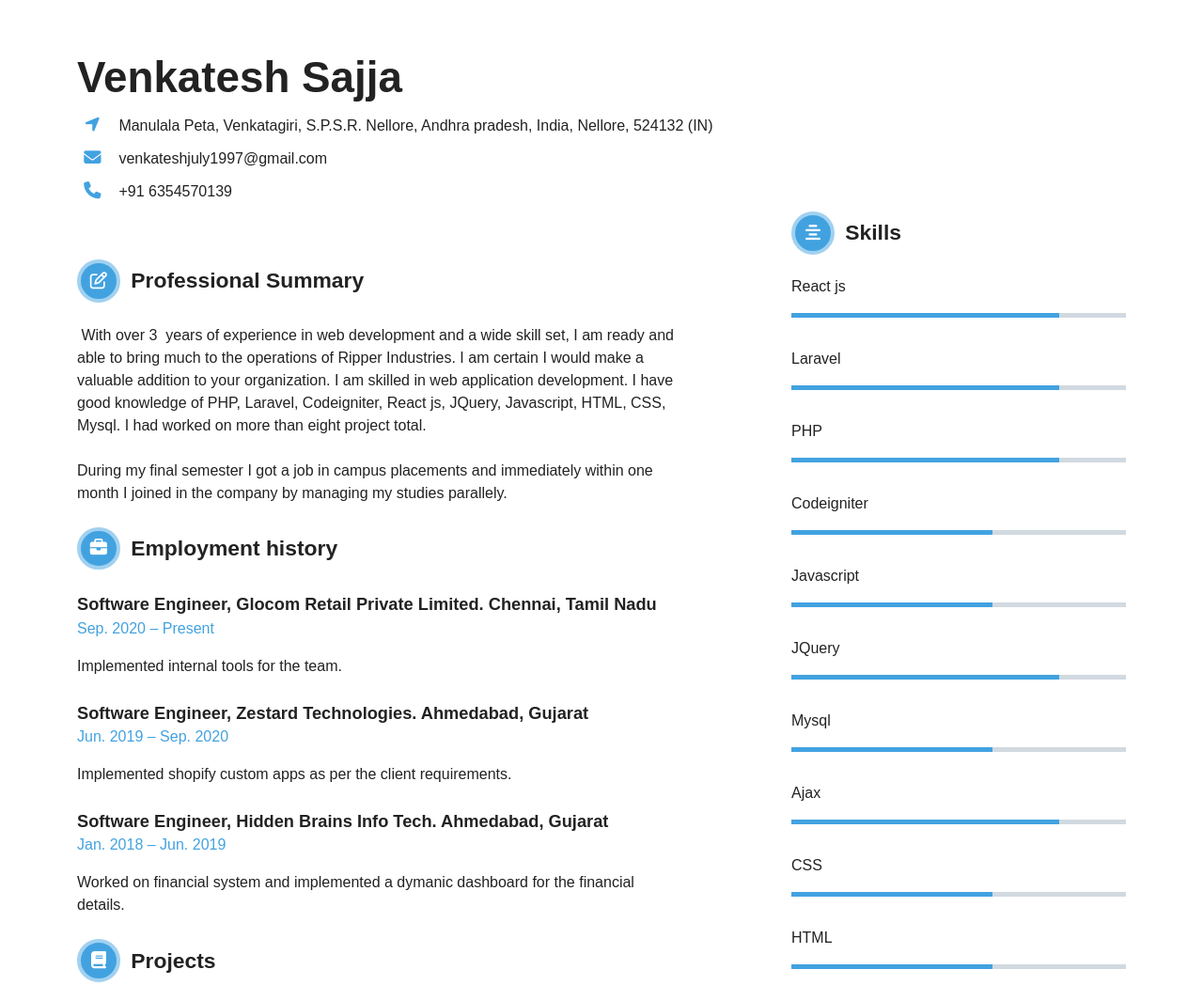
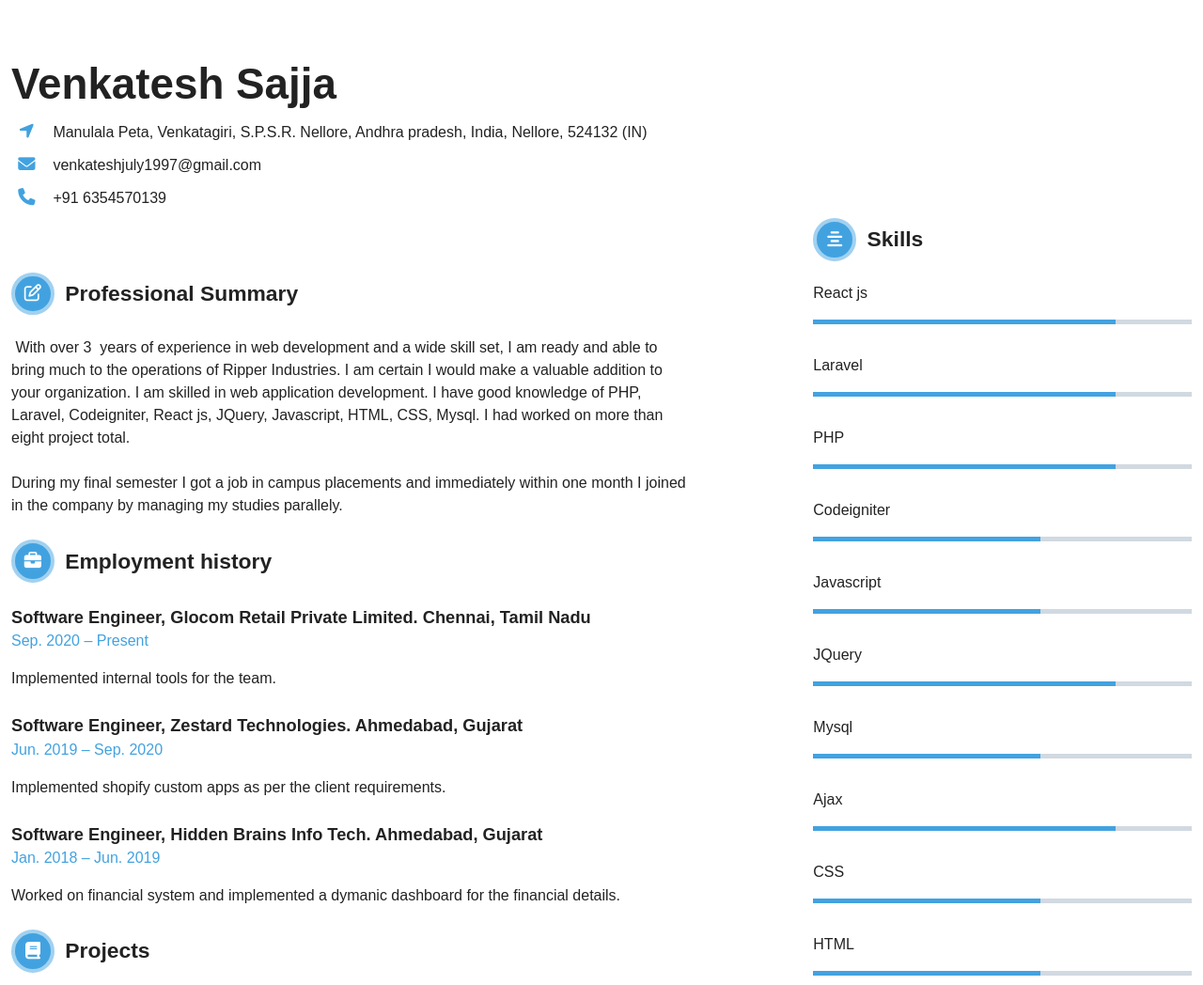
Before and after one commit to venkatesh-sajja/resume, a plain HTML site: page portfolio-details.html in a window 1280 px wide. Shown: the top 1048 px of the page at 94% size. Drawn offline with nearby package versions, Linux system fonts and the light colour scheme.

Commit message:
Update portfolio-details.html

```diff
--- a/portfolio-details.html
+++ b/portfolio-details.html
@@ -14,7 +14,7 @@
 </head>
 
 <body>
-    <div class="container">
+    <div class="container-fluid">
         <div class="row main-header">
             <h5>Venkatesh Sajja</h5>
             <div class="info-item">
```
